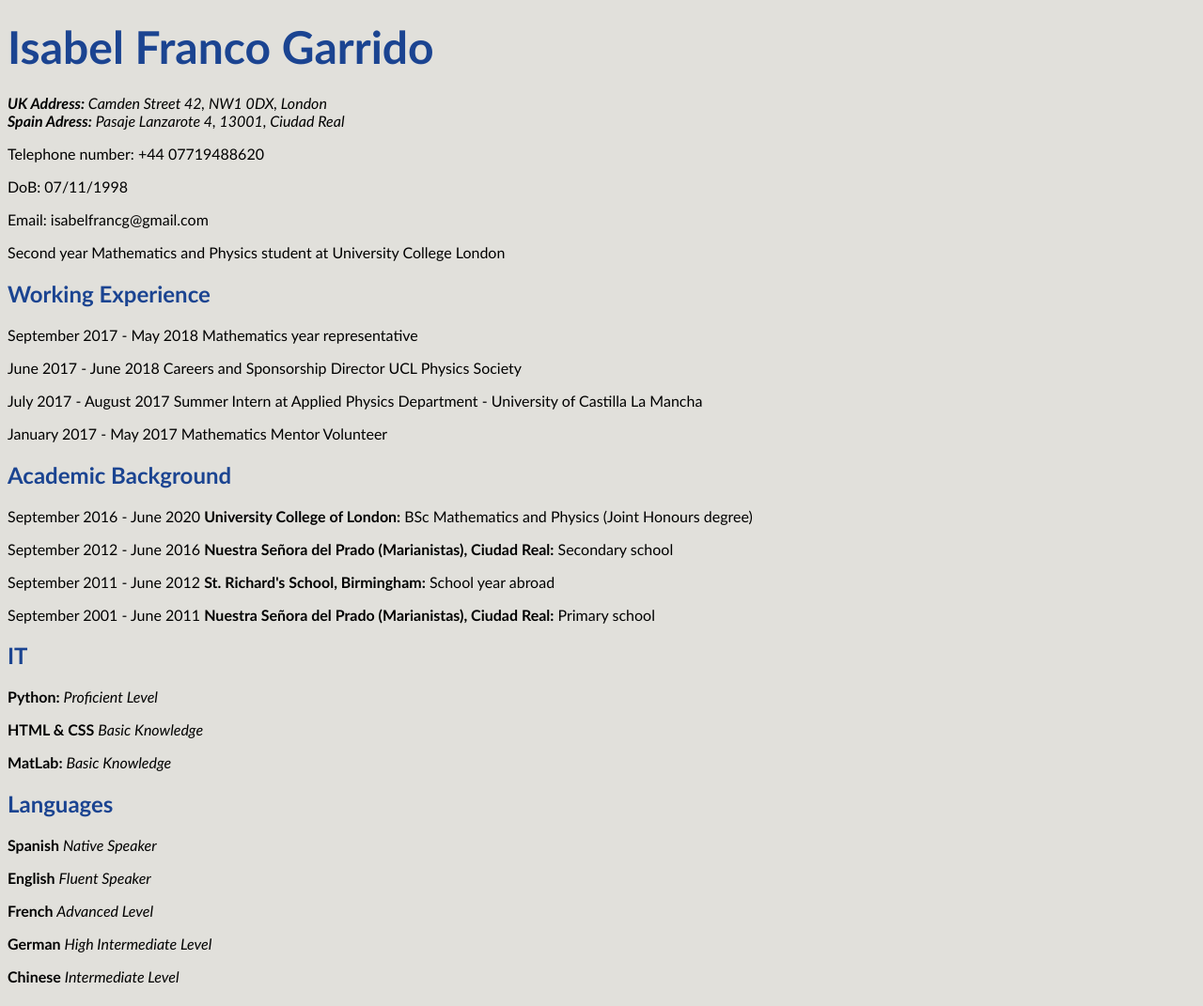
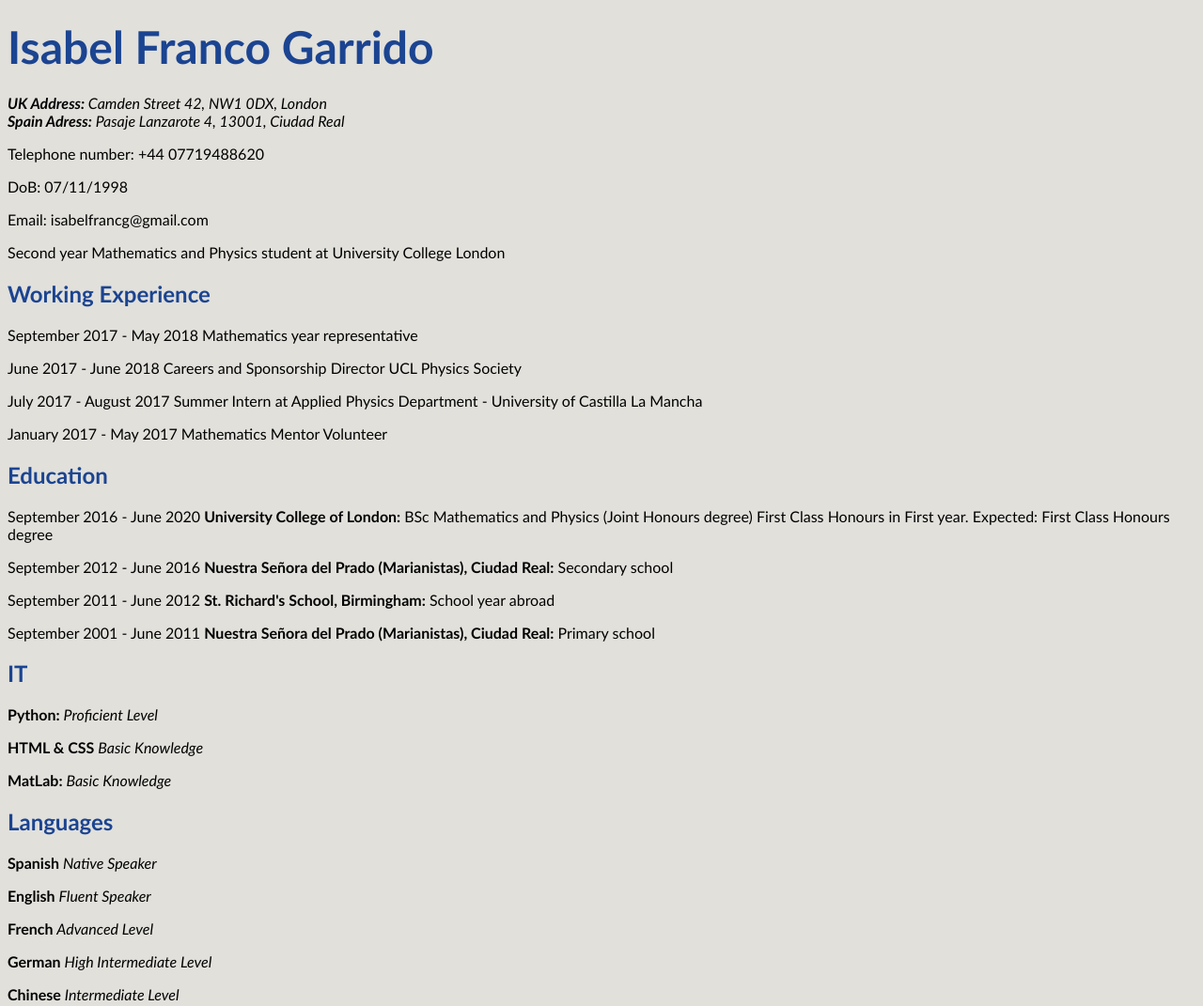
Before and after one commit to isabelfrancg/isabelfrancg.github.io, a plain HTML site: page Isabel Franco Garrido's CV.html in a window 1280 px wide. Shown: the whole page at 94% size. Drawn offline with Linux system fonts and the light colour scheme.

Commit message:
Add files via upload

```diff
--- a/Isabel Franco Garrido's CV.html
+++ b/Isabel Franco Garrido's CV.html
@@ -41,9 +41,9 @@ h2 {
 
 
 
-    	<h2><b>Academic Background</b></h2>
+    	<h2><b>Education</b></h2>
 
-    	   <p> September 2016 - June 2020 <b>University College of London: </b> BSc Mathematics and Physics (Joint Honours degree)</p>
+    	   <p> September 2016 - June 2020 <b>University College of London: </b> BSc Mathematics and Physics (Joint Honours degree) First Class Honours in First year. Expected: First Class Honours degree</p>
            <p> September 2012 - June 2016 <b>Nuestra Señora del Prado (Marianistas), Ciudad Real:</b> Secondary school</p>
            <p>September 2011 - June 2012 <b> St. Richard's School, Birmingham:</b> School year abroad</p>
            <p> September 2001 - June 2011 <b>Nuestra Señora del Prado (Marianistas), Ciudad Real:</b> Primary school</p> </ol>
```
